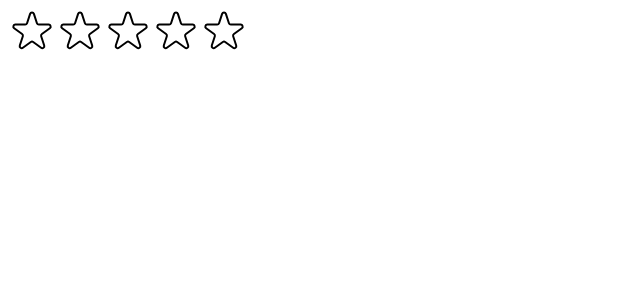
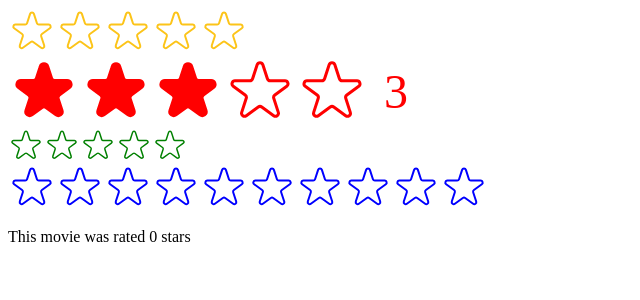
Before and after one commit to KemalIlkilic/react-popcorn, a React (Create React App) app: page / in a window 1280 px wide. Shown: the top 300 px of the page, without its empty margins (0-640 px from the left). Built offline with nearby package versions, Linux system fonts and the light colour scheme.

Commit message:
starRating finished

```diff
--- a/src/StarRating.js
+++ b/src/StarRating.js
@@ -9,19 +9,32 @@ const starContainer = {
   display: "flex",
 };
 
-const text = {
-  lineHeight: "1",
-  margin: "0",
-};
-export default function StarRating({ maxRating = 5 }) {
+export default function StarRating({
+  maxRating = 5,
+  color = "#fcc419",
+  size = 48,
+  className = "",
+  messages = [],
+  defaultRating = 0,
+  onSetRating,
+}) {
   // we give default value with maxRating = 5
-  const [rating, setRating] = useState(0);
+  const [rating, setRating] = useState(defaultRating);
   const [tempRating, setTempRating] = useState(0);
   function handleRating(rating) {
     setRating(rating);
+    onSetRating(rating);
   }
+
+  const text = {
+    lineHeight: "1",
+    margin: "0",
+    color,
+    fontSize: `${size / 1.5}px`,
+  };
+
   return (
-    <div style={container}>
+    <div style={container} className={className}>
       <div style={starContainer}>
         {Array.from({ length: maxRating }, (_, i) => (
           <Star
@@ -30,21 +43,27 @@ export default function StarRating({ maxRating = 5 }) {
             onRate={() => handleRating(i + 1)}
             onHoverIn={() => setTempRating(i + 1)}
             onHoverOut={() => setTempRating(0)}
+            color={color}
+            size={size}
           />
         ))}
       </div>
-      <p style={text}>{tempRating || rating || ""}</p>
+      <p style={text}>
+        {messages.length === maxRating
+          ? messages[tempRating ? tempRating - 1 : rating - 1]
+          : tempRating || rating || ""}
+      </p>
     </div>
   );
 }
 
-const star = {
-  width: "48px",
-  height: "48px",
-  display: "block",
-  cursor: "pointer",
-};
-function Star({ onRate, full, onHoverIn, onHoverOut }) {
+function Star({ onRate, full, onHoverIn, onHoverOut, color, size }) {
+  const star = {
+    width: `${size}px`,
+    height: `${size}px`,
+    display: "block",
+    cursor: "pointer",
+  };
   return (
     <span
       role="button"
@@ -57,8 +76,8 @@ function Star({ onRate, full, onHoverIn, onHoverOut }) {
         <svg
           xmlns="http://www.w3.org/2000/svg"
           viewBox="0 0 20 20"
-          fill="#000"
-          stroke="#000"
+          fill={color}
+          stroke={color}
         >
           <path d="M9.049 2.927c.3-.921 1.603-.921 1.902 0l1.07 3.292a1 1 0 00.95.69h3.462c.969 0 1.371 1.24.588 1.81l-2.8 2.034a1 1 0 00-.364 1.118l1.07 3.292c.3.921-.755 1.688-1.54 1.118l-2.8-2.034a1 1 0 00-1.175 0l-2.8 2.034c-.784.57-1.838-.197-1.539-1.118l1.07-3.292a1 1 0 00-.364-1.118L2.98 8.72c-.783-.57-.38-1.81.588-1.81h3.461a1 1 0 00.951-.69l1.07-3.292z" />
         </svg>
@@ -67,7 +86,7 @@ function Star({ onRate, full, onHoverIn, onHoverOut }) {
           xmlns="http://www.w3.org/2000/svg"
           fill="none"
           viewBox="0 0 24 24"
-          stroke="#000"
+          stroke={color}
         >
           <path
             strokeLinecap="round"
--- a/src/index.js
+++ b/src/index.js
@@ -1,13 +1,36 @@
-import React from "react";
+import React, { useState } from "react";
 import ReactDOM from "react-dom/client";
 /* import "./index.css";
 import App from "./App"; */
 import StarRating from "./StarRating";
+
+function Test() {
+  const [movieRating, setMovieRating] = useState(0);
+  return (
+    <div>
+      <StarRating
+        color="blue"
+        maxRating={10}
+        size={48}
+        onSetRating={setMovieRating}
+      ></StarRating>
+      <p>This movie was rated {movieRating} stars </p>
+    </div>
+  );
+}
 
 const root = ReactDOM.createRoot(document.getElementById("root"));
 root.render(
   <React.StrictMode>
     {/* <App /> */}
     <StarRating maxRating={5} />
+    <StarRating maxRating={5} color={"red"} size={72} defaultRating={3} />
+    <StarRating
+      maxRating={5}
+      color={"green"}
+      size={36}
+      messages={["Terrible", "Not bad", "okay", "good", "excellent"]}
+    />
+    <Test />
   </React.StrictMode>
 );
```
